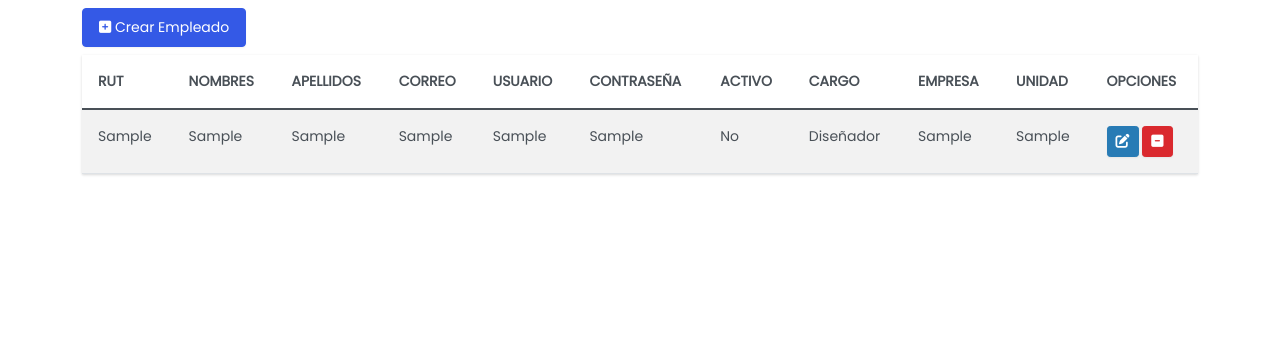
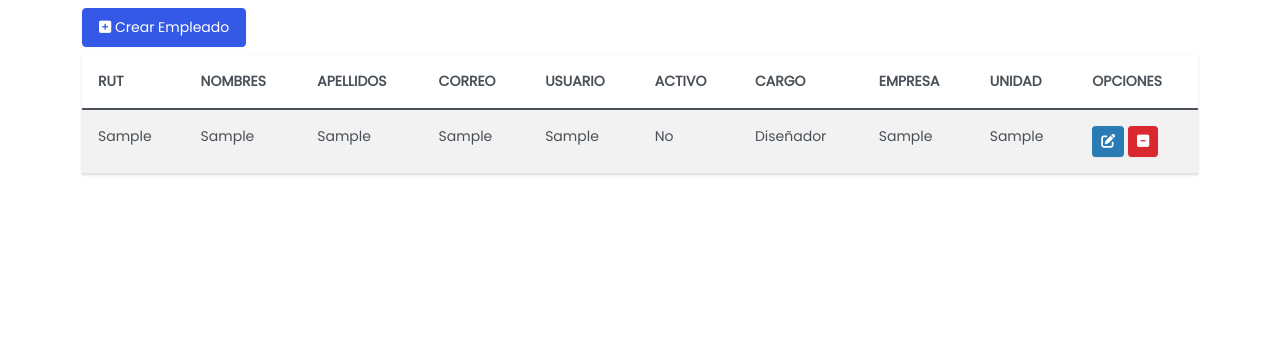
Before and after one commit to crixt0bal/control-task, a Django app: template app/templates/app/listarusuario.html in a window 1280 px wide. Shown: the part 67-424 px from the top of the page. Run offline with Django 3.2, Linux system fonts and the light colour scheme; the template is opened without the code that fills it: most values are stand-ins (such as "Sample title", 1, 10 or a date in 2020); parts of the project's set-up code (start-up, migrations or seed data) failed here and were passed over; some libraries are stand-ins or nearby versions.

Commit message:
contraseña encriptada y sacada del listarusuario

```diff
--- a/app/templates/app/listarusuario.html
+++ b/app/templates/app/listarusuario.html
@@ -14,7 +14,7 @@
                         <th scope="col" class="fw-bold">Apellidos</th>
                         <th scope="col" class="fw-bold">Correo</th>
                         <th scope="col" class="fw-bold">Usuario</th>
-                        <th scope="col" class="fw-bold">Contraseña</th>
+                        <!-- <th scope="col" class="fw-bold">Contraseña</th> -->
                         <th scope="col" class="fw-bold">Activo</th>
                         <th scope="col" class="fw-bold">Cargo</th>
                         <th scope="col" class="fw-bold">Empresa</th>
@@ -33,7 +33,7 @@
                     <td>{{display.2}}</td>
                     <td>{{display.3}}</td>
                     <td>{{display.4}}</td>
-                    <td>{{display.5}}</td>
+                    <!-- <td>{{display.5}}</td> -->
                     <td>
                         {% if display.6 == 1 %}
                         Si
```
